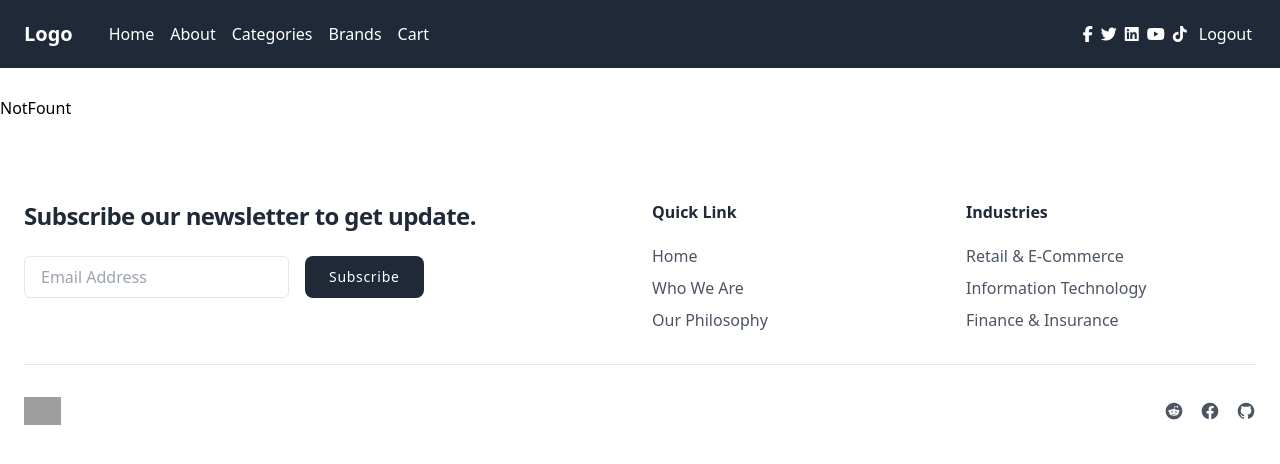
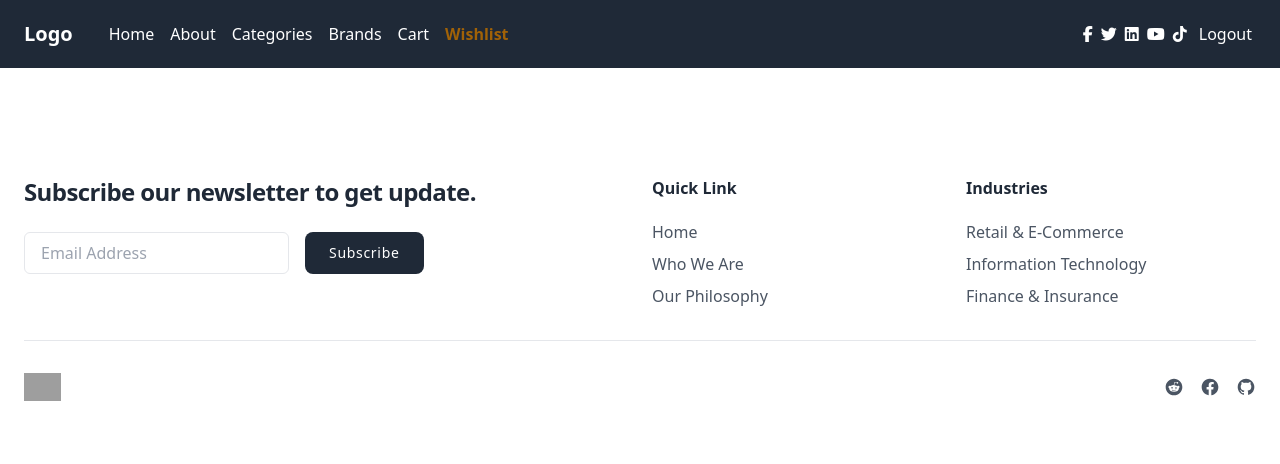
Before and after one commit to Hamza-Noah/Fresh-Cart, a React (Vite) app: page /wishlist in a window 1280 px wide. Shown: the top 464 px of the page. Built offline with nearby package versions, Linux system fonts and the light colour scheme; sample sign-in values are in the browser's storage; grey boxes are pictures that could not be loaded.

Commit message:
added the wishlist component

```diff
--- a/src/Components/Navbar/Navbar.jsx
+++ b/src/Components/Navbar/Navbar.jsx
@@ -47,6 +47,11 @@ const Navbar = () => {
                   <li>
                     <NavLink to="/cart" className="block px-1 text-white">
                       Cart
+                    </NavLink>
+                  </li>
+                  <li>
+                    <NavLink to="/wishlist" className="block px-1 text-white">
+                    Wishlist
                     </NavLink>
                   </li>
                 </ul>
--- /dev/null
+++ b/src/Pages/Wishlist/Wishlist.jsx
@@ -0,0 +1,8 @@
+
+export default function Wishlist() {
+  return (
+    <>
+
+    </>
+  )
+}
--- /dev/null
+++ b/src/Pages/Wishlist/index.jsx
@@ -0,0 +1,4 @@
+import Wishlist from "./Wishlist";
+
+
+export default Wishlist;
--- a/src/routing/routes.jsx
+++ b/src/routing/routes.jsx
@@ -6,6 +6,7 @@ import Products from "../Components/Products";
 import Categories from "../Pages/Categories";
 import Home from "../Pages/Home";
 import ProductDetails from "../Pages/ProductDetails";
+import Wishlist from "../Pages/Wishlist";
 import ProtectedRoute from "../Components/ProtectedRoute";
 import ProtectedAuthRoute from "../Components/ProtectedAuthRoute";
 import NotFound from "../Pages/NotFound";
@@ -49,6 +50,14 @@ const router = createBrowserRouter([
         ),
       },
       {
+        path: "wishlist",
+        element: (
+          <ProtectedRoute>
+            <Wishlist />
+          </ProtectedRoute>
+        ),
+      },
+      {
         path: "products",
         element: (
           <ProtectedRoute>
```
